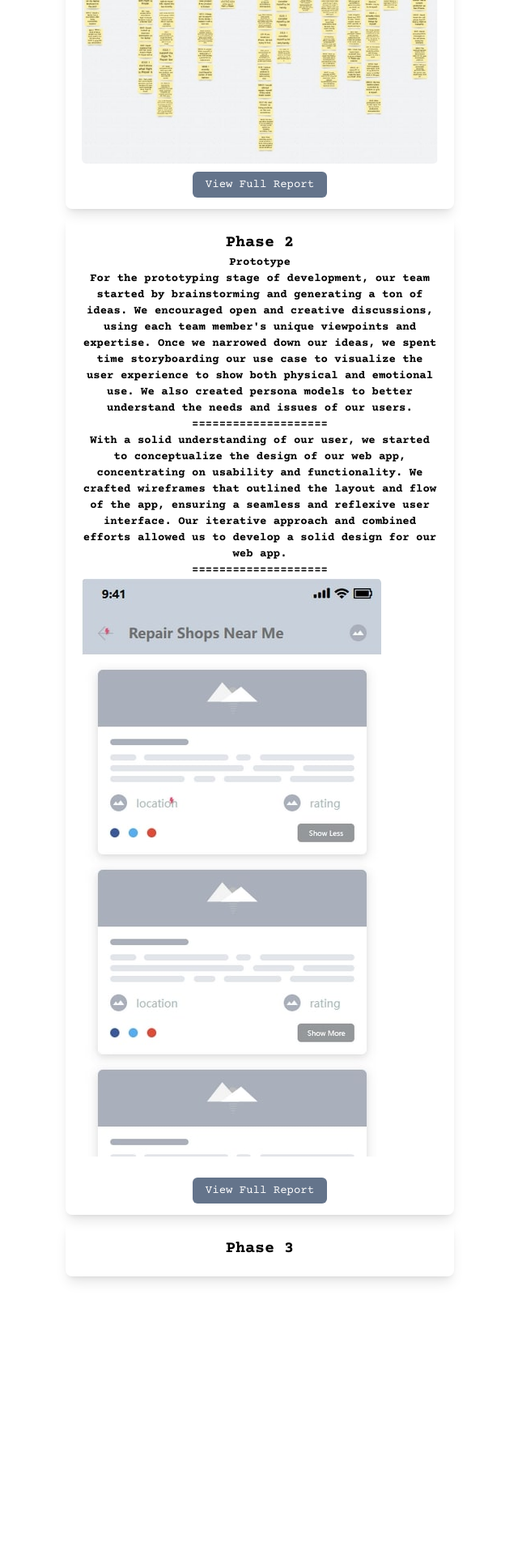
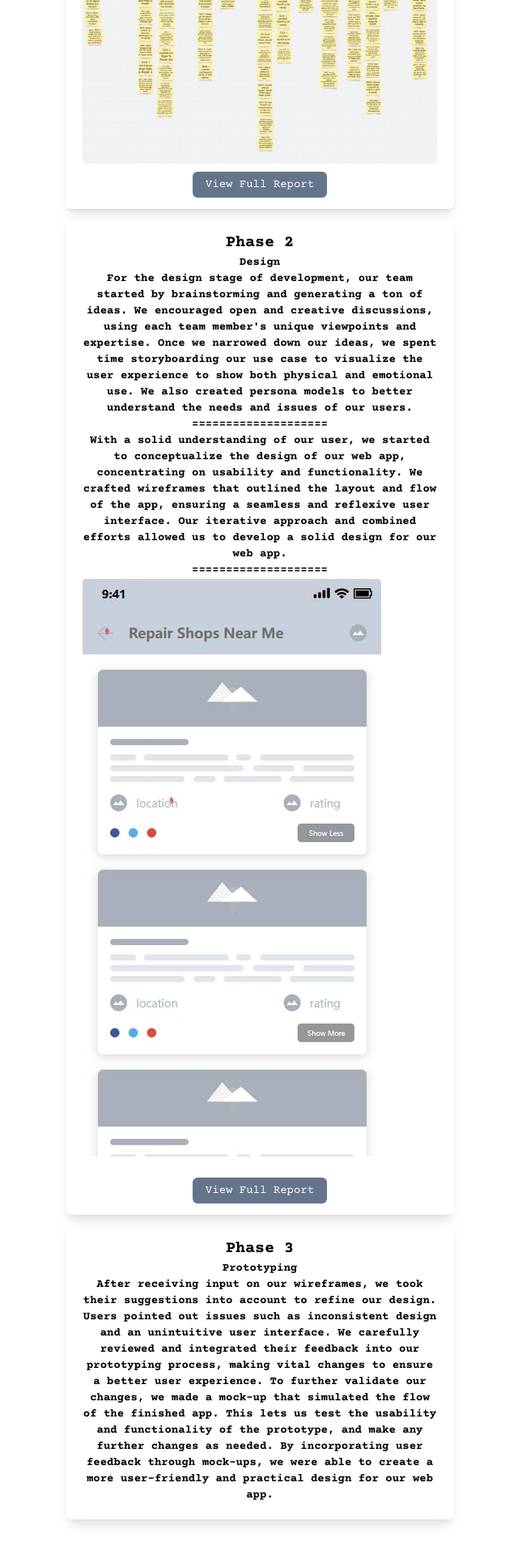
Before and after one commit to Skumbl/NextJS-React-Portfolio, a Next.js app: page /hci in a window 1280 px wide. Shown: the part 1108-3028 px from the top of the page at 81% size, without its empty margins (319-959 px from the left). Before the commit the page ends 2728 px from the top, so only its background shows below. Built offline with nearby package versions, Linux system fonts and the light colour scheme.

Commit message:
added phase 3

```diff
--- a/pages/hci.js
+++ b/pages/hci.js
@@ -91,9 +91,9 @@ This analysis primarily consisted of the team finding Work Access Notes and Work
                         <h1 className='text-xl'>
                             Phase 2
                         </h1>
-                        <h3>Prototype</h3>
+                        <h3>Design</h3>
                         <p>
-                        For the prototyping stage of development, our team started by brainstorming and generating a ton of ideas. We encouraged open and creative discussions, using each team member's unique viewpoints and expertise. Once we narrowed down our ideas, we spent time storyboarding our use case to visualize the user experience to show both physical and emotional use. We also created persona models to better understand the needs and issues of our users.
+                        For the design stage of development, our team started by brainstorming and generating a ton of ideas. We encouraged open and creative discussions, using each team member's unique viewpoints and expertise. Once we narrowed down our ideas, we spent time storyboarding our use case to visualize the user experience to show both physical and emotional use. We also created persona models to better understand the needs and issues of our users.
                         </p>
                         <p>
                         ====================
@@ -110,7 +110,15 @@ This analysis primarily consisted of the team finding Work Access Notes and Work
                         py-2 rounded-md dark:bg-slate-900 dark:hover:bg-slate-600' href="https://docs.google.com/document/d/1tblySbtHv7z-44hKC8TPy0cdL8bQv0OJ2kTQiFMwyR0/edit?usp=sharing">View Full Report </Link>
                         </p>
                     </div>
-                    <div className='text-xl text-black dark:text-white p-5 m-2 dark:bg-slate-700 shadow-lg rounded-lg'>Phase 3</div>
+                    <div className='text-sm text-black dark:text-white p-5 m-2 dark:bg-slate-700 shadow-lg rounded-lg'>
+                        <h1 className='text-xl'>
+                            Phase 3
+                        </h1>
+                        <h3>Prototyping</h3>
+                        <p>
+                        After receiving input on our wireframes, we took their suggestions into account to refine our design. Users pointed out issues such as inconsistent design and an unintuitive user interface. We carefully reviewed and integrated their feedback into our prototyping process, making vital changes to ensure a better user experience. To further validate our changes, we made a mock-up that simulated the flow of the finished app. This lets us test the usability and functionality of the prototype, and make any further changes as needed. By incorporating user feedback through mock-ups, we were able to create a more user-friendly and practical design for our web app.
+                        </p>
+                    </div>
                 </section>
                 <section className='pb-9'>
 
```
